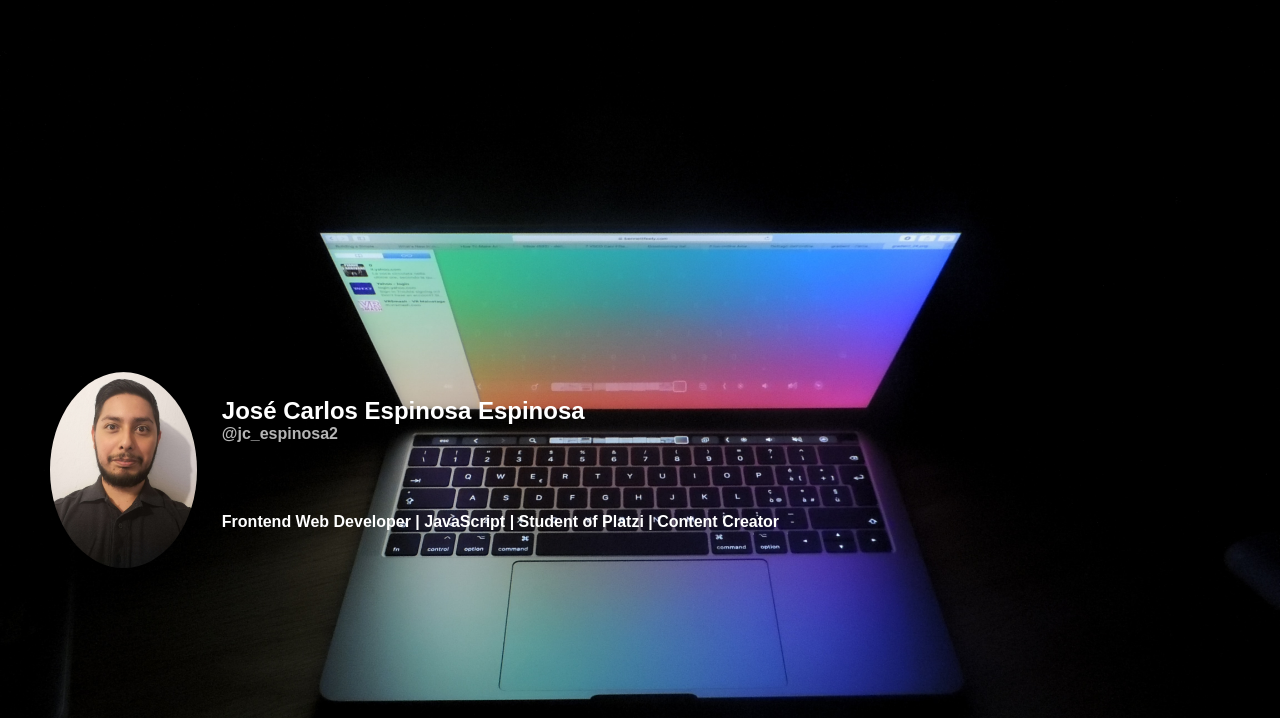
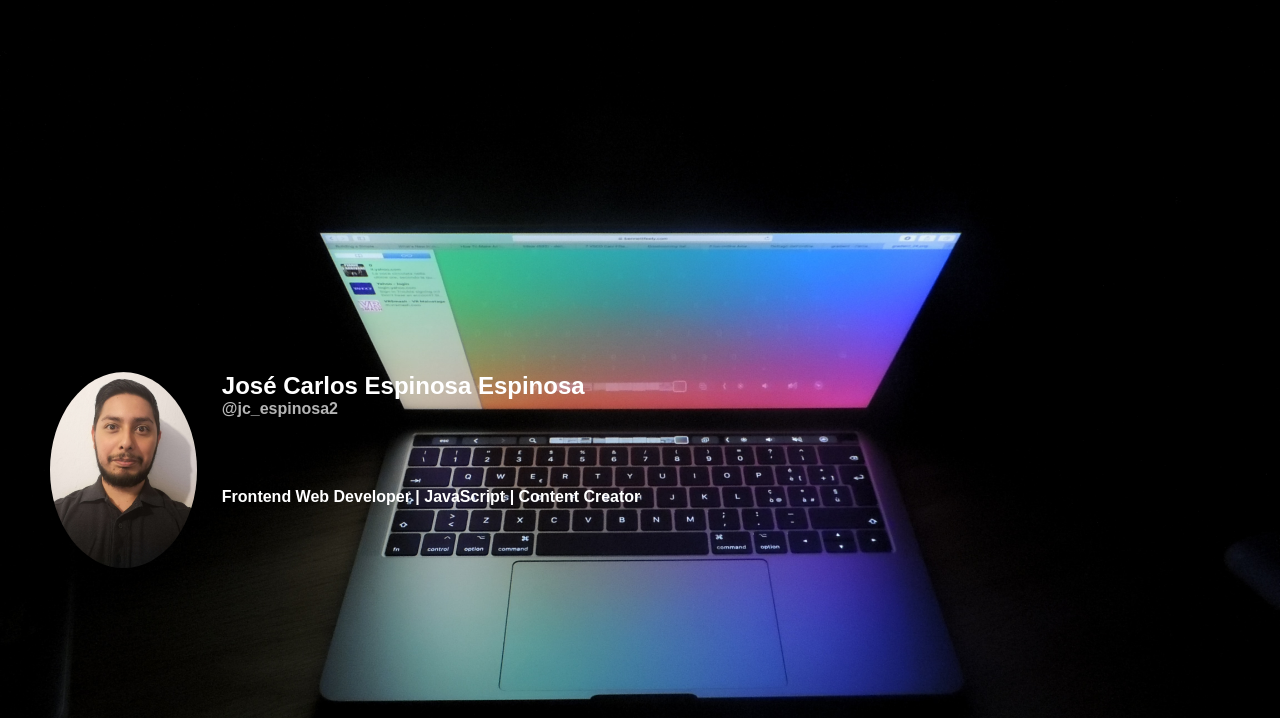
Before and after one commit to PepeCharly01/Curso-Wordpress, a plain HTML site: page index.html in a window 1280 px wide. Shown: the part 82-800 px from the top of the page. Drawn offline with Linux system fonts and the light colour scheme.

Commit message:
listo para produccion

```diff
--- a/css/styles.css
+++ b/css/styles.css
@@ -43,7 +43,6 @@ header {
     position: absolute;
     top: 50%;
     transform: translateY(-50%);
-    left: 0;
     display: flex;
     width: 100%;
     color: #fff;
@@ -59,7 +58,6 @@ header {
 }
 
 #hero .informacion-contenedor .informacion {
-    margin-top: 25px;
     margin-left: 25px;
     font-weight: bold;
     width: calc(100% - 150px);
--- a/index.html
+++ b/index.html
@@ -31,7 +31,7 @@
                 <h1>José Carlos Espinosa Espinosa</h1>
                 <span>@jc_espinosa2</span>
 
-                <p>Frontend Web Developer | JavaScript | Student of Platzi | Content Creator</p>
+                <p>Frontend Web Developer | JavaScript | Content Creator</p>
 
             </div>
 
```
